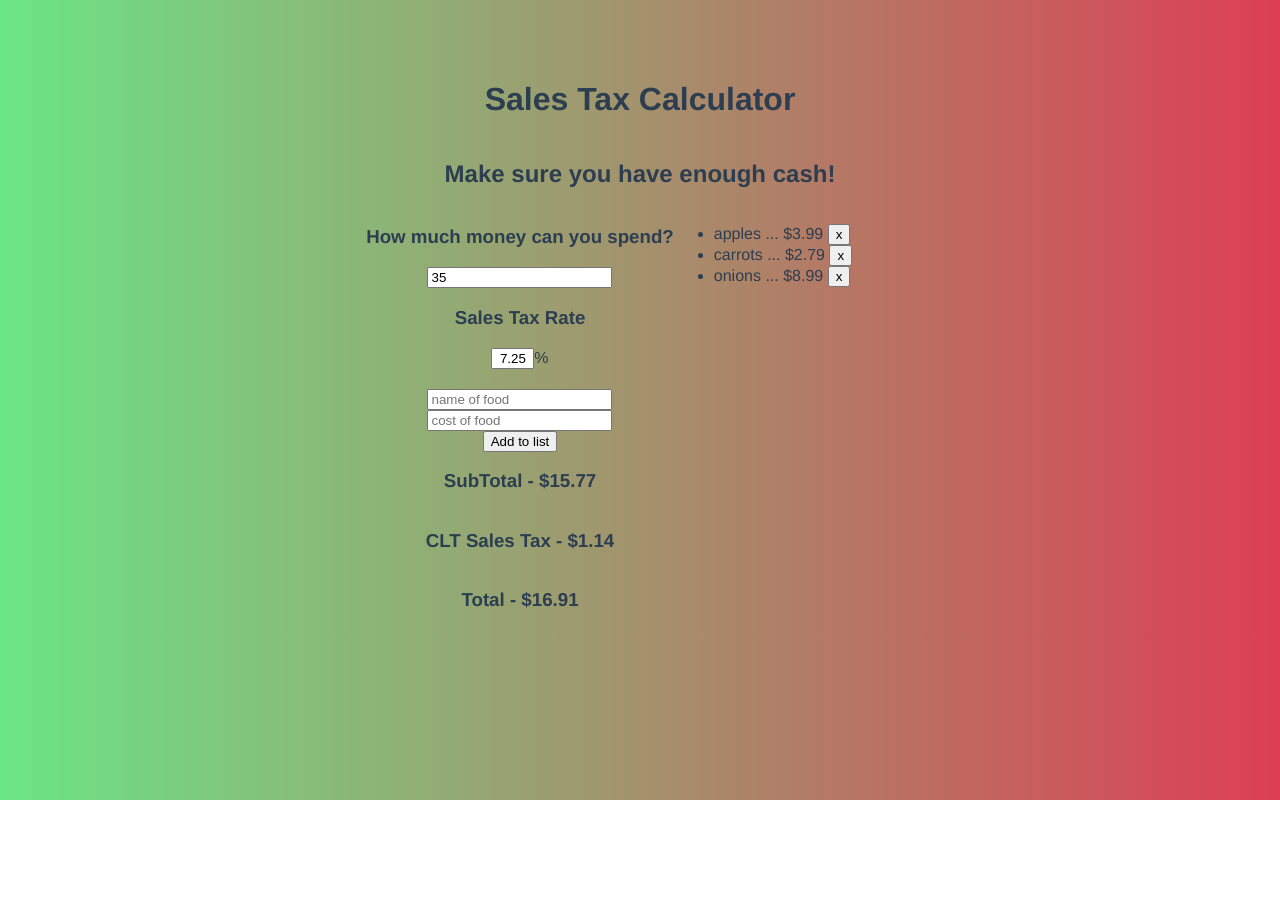
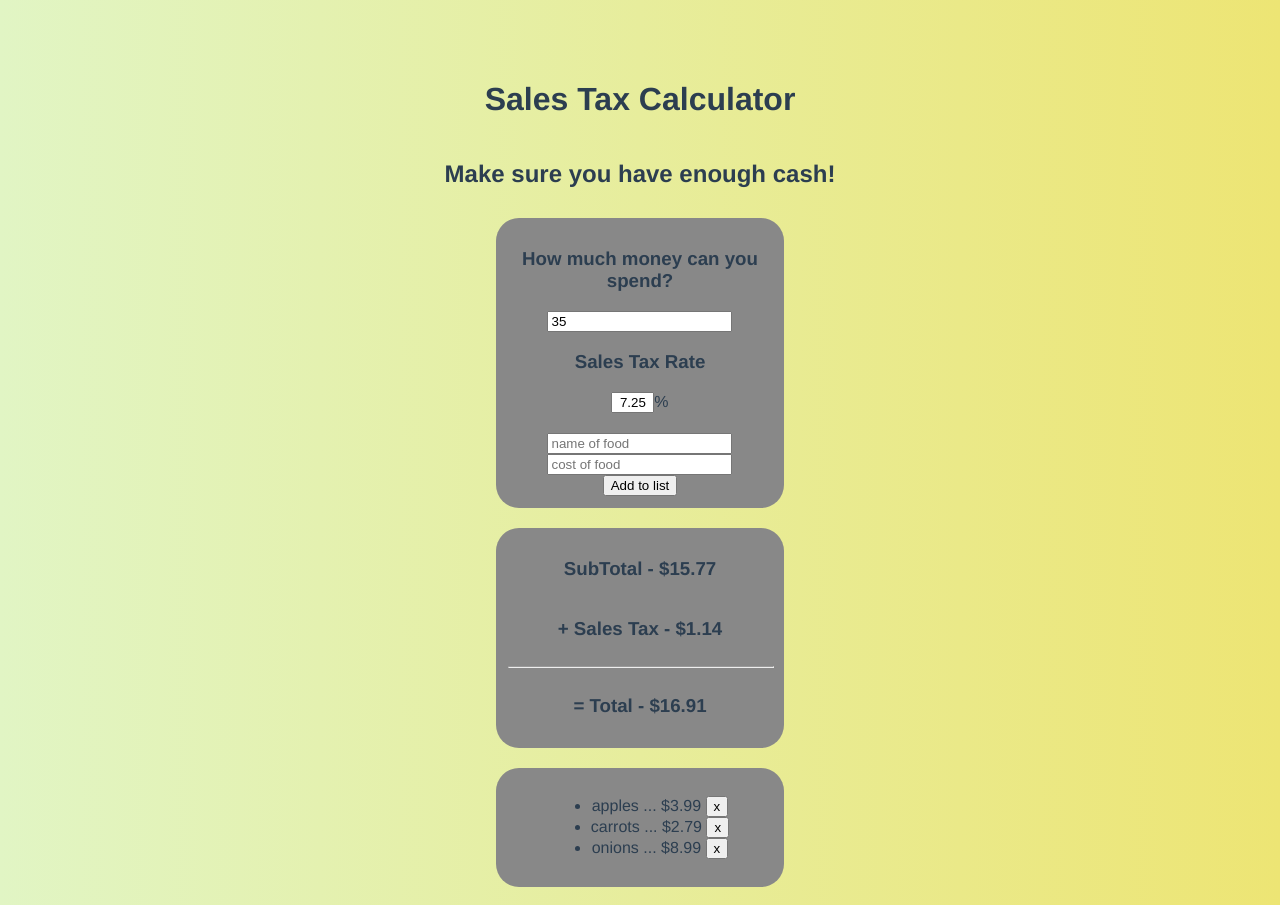
Before and after one commit to jbyer3/taxCalcVue, a Vue app: page / in a window 1280 px wide. Before the commit the page ends 800 px from the top, so only its background shows below. Built offline with nearby package versions, Linux system fonts and the light colour scheme.

Commit message:
close to finishing styles

```diff
--- a/public/index.html
+++ b/public/index.html
@@ -5,7 +5,7 @@
     <meta http-equiv="X-UA-Compatible" content="IE=edge">
     <meta name="viewport" content="width=device-width,initial-scale=1.0">
     <link rel="icon" href="<%= BASE_URL %>favicon.ico">
-    <title>food-cost</title>
+    <title>Food Tax Calculator</title>
   </head>
   <body>
     <noscript>
--- a/src/App.vue
+++ b/src/App.vue
@@ -25,9 +25,17 @@ export default {
 
 <style lang="scss">
 body {
-  background: #dd3e54;  /* fallback for old browsers */
-  background: -webkit-linear-gradient(to right, #6be585, #dd3e54);  /* Chrome 10-25, Safari 5.1-6 */
-  background: linear-gradient(to right, #6be585, #dd3e54); /* W3C, IE 10+/ Edge, Firefox 16+, Chrome 26+, Opera 12+, Safari 7+ */
+  background: #EDE574;  /* fallback for old browsers */
+  //eslint-disable-next-line
+  background: -webkit-linear-gradient(to right, #E1F5C4, #EDE574);  /* Chrome 10-25, Safari 5.1-6 */
+  //eslint-disable-next-line
+  background: linear-gradient(to right, #E1F5C4, #EDE574); /* W3C, IE 10+/ Edge, Firefox 16+, Chrome 26+, Opera 12+, Safari 7+ */
+
+  // background: #283c86;  /* fallback for old browsers */
+  // //eslint-disable-next-line
+  // background: -webkit-linear-gradient(to right, #45a247, #283c86);  /* Chrome 10-25, Safari 5.1-6 */
+  // //eslint-disable-next-line
+  // background: linear-gradient(to right, #45a247, #283c86); /* W3C, IE 10+/ Edge, Firefox 16+, Chrome 26+, Opera 12+, Safari 7+ */
 
 }
 #app {
--- a/src/components/InputList.vue
+++ b/src/components/InputList.vue
@@ -1,16 +1,9 @@
 <template>
   <div class="wrapper">
-    <div class="left">
+    <div class="card">
       <!-- ~~~~~~~~~~~~~~~~~~~~~~~~~~~ input for maxCost variable ~~~~~~~~~~~~~~~~~~~~~~~~~~~ -->
-
       <h3>How much money can you spend?</h3>
       <input v-model.number="maxCost">
-
-      <!-- ~~~~~~~ alert stating that you're spending more than you have e.g. maxCost < totalCost~~~~~~~~~~~~ -->
-      <div v-if="costCheck() == true">
-        <h4>Uh oh..... You're spending too much! Maybe consider putting something back...</h4>
-        <!-- TODO create a function to suggest putting back the most expensive item -->
-      </div>
       <!-- ~~~~~~~~~~~~~~~~~~~~~~~ input for sales tax (sTax) variable ~~~~~~~~~~~~~~~~~~~~~~~ -->
       <div>
         <h3>Sales Tax Rate</h3>
@@ -23,18 +16,30 @@
       <input v-model.number="foods.cost" v-on:keyup.enter="run()" placeholder="cost of food">
       <!-- button to call run function that creates the list and adds up the costs of everything -->
       <button v-on:click="run()" type="submit">Add to list</button>
+    </div>
+    <!-- <div class="seperator"></div> -->
+    <div class="card">
        <!-- ~~~~~~~~~~~~~~~~~~~~ where everything cost related is printed out ~~~~~~~~~~~~~~~~~~~~   -->
       <h3>SubTotal - ${{ subTotal }}</h3>
-      <h3>CLT Sales Tax - ${{ salesTax }}</h3>
-      <h3>Total - ${{ newTotal }}</h3>
+      <h3>+ Sales Tax - ${{ salesTax }}</h3>
+      <hr>
+      <h3>= Total - ${{ newTotal }}</h3>
+      <!-- ~~~~~~~ alert stating that you're spending more than you have e.g. maxCost < totalCost~~~~~~~~~~~~ -->
+      <div v-if="costCheck() == true">
+        <h4 class="danger">Uh oh..... You're spending too much! Maybe consider putting something back... </h4>
+        <!-- TODO create a function to suggest putting back the most expensive item -->
       </div>
+    </div>
+    <!-- <div class="seperator"></div> -->
+    <div class="card" id="list">
+      <ul>
         <!-- ~~~~~~~~~~~~~~~~~~~~~~~~ main list ~~~~~~~~~~~~~~~~~~~~~~~~ -->
-    <ul class="right">
         <li v-for="(food, index) in foods" :key="food.id" :index="index" v-on:remove="foods.splice(index, 1)">
           {{ food.name }} ... ${{ food.cost / 100 }}
           <button v-on:click="dleet(index)">x</button>
         </li>
       </ul>
+    </div>
   </div>
 </template>
 
@@ -48,6 +53,7 @@ export default {
         { name: "carrots", cost: 279 },
         { name: "onions", cost: 899 }
       ],
+      costArray: [],
       totalCost: 1577, //cost originally listed without decimal point to avoid float-math-hell
       sTax: 7.25, //variable to initialize sales tax
       maxCost: 35, //variable initializing the most we can spend
@@ -138,28 +144,57 @@ export default {
 .wrapper {
   display: flex;
   flex-direction: row;
-  flex-wrap: wrap;
+  // flex-wrap: wrap;
   justify-content: space-around;
+  align-items: center;
 }
-.left {
+.card {
   display: flex;
   flex-direction: column;
   align-items: center;
-  justify-content: flex-end;
+  justify-content: flex-start;
+  width: 322px;
+  height: 300px;
+  background-color: #888888;
+  border-radius: 23px;
+  padding: 12px;
+  margin: 10px;
+  #list {
+    display: flex;
+    flex-direction: column;
+    align-self: flex-start;
+    justify-content: flex-start;
     min-width: 200px;
     max-width: 400px;
+    text-align: left;
+  }
+  hr {
+    background-color: black;
+    width: 100%;
+  }
   .rattattoo {
     width: 35px;
     text-align: center;
     margin-bottom: 20px;
   }
 }
-.right {
+
+@media only screen and (max-device-width: 1073px) {
+  .wrapper {
     display: flex;
     flex-direction: column;
-  align-items: flex-start;
-  justify-content: flex-start;
-  min-width: 200px;
-  max-width: 400px;
+    align-items: center;
+    .card{
+      width: 75%;
+      height: 100%;
+    }
+  }
+}
+// .seperator {
+//   width: 10px;
+//   height: 100%;
+// }
+.danger {
+  color: red;
 }
 </style>
```
Lines whose indentation alone changed are shown as unchanged.
